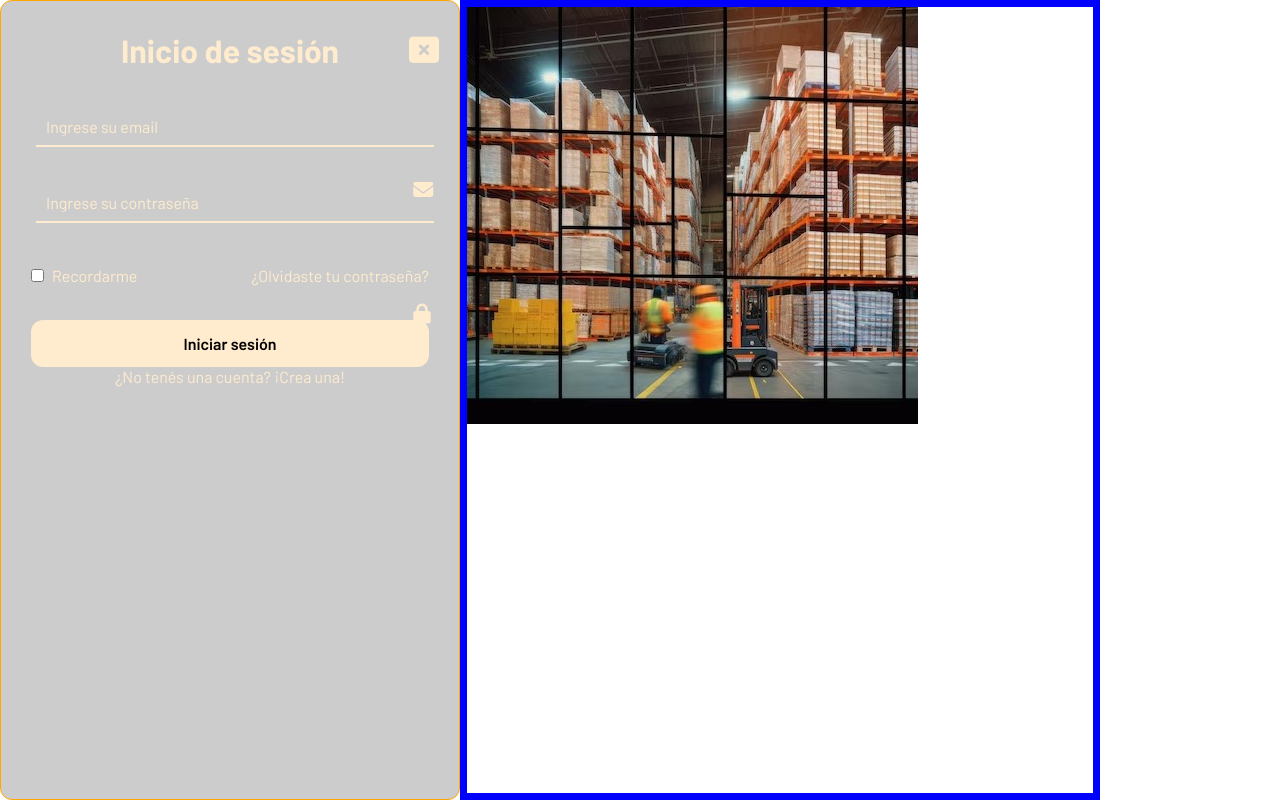
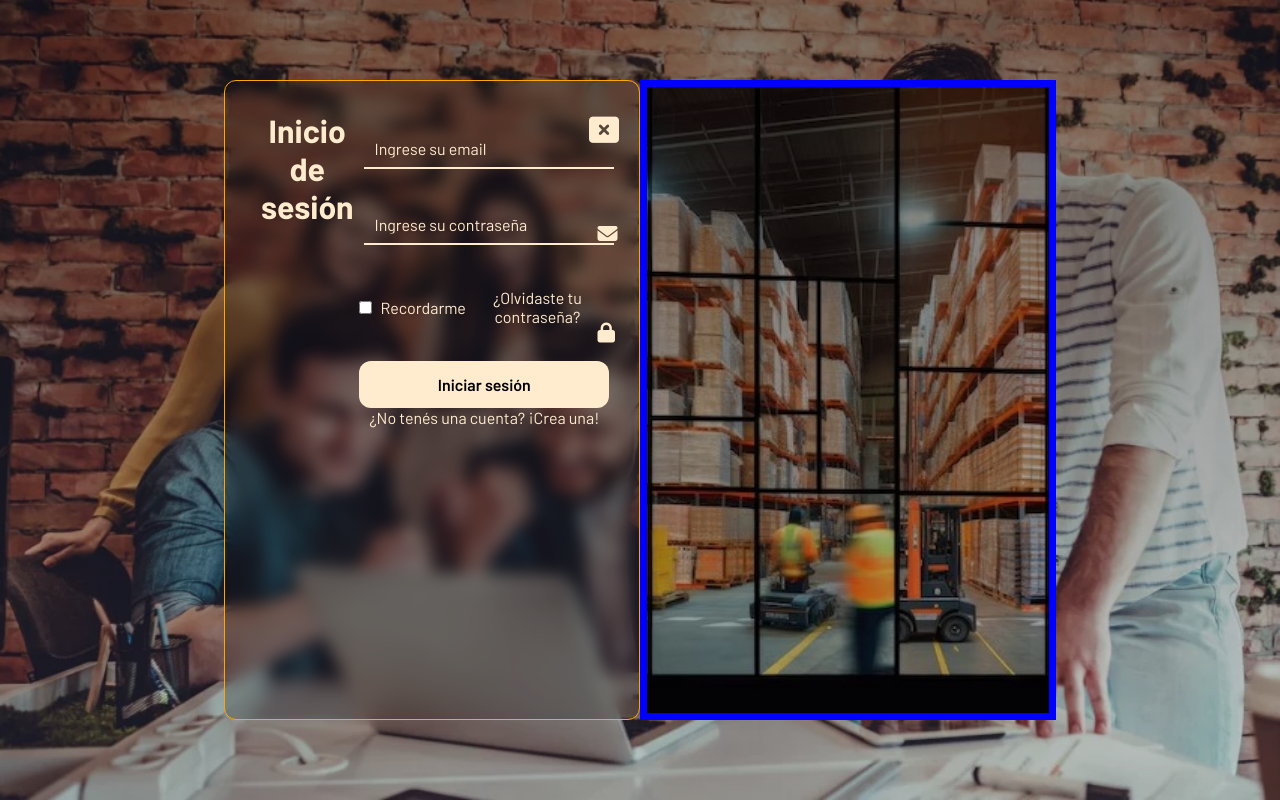
Before and after one commit to Efrazhin/CODE-MC, a Django app: page /Inicio_login in a window 1280 px wide. Run offline with Django 5.2, Linux system fonts and the light colour scheme.

Commit message:
Arreglo de la página de inicio

```diff
--- a/miproyecto_django/miapp_CODEMC/Templates/miapp_CODEMC/inicio_login.html
+++ b/miproyecto_django/miapp_CODEMC/Templates/miapp_CODEMC/inicio_login.html
@@ -16,14 +16,15 @@
     <!-- Contenedor principal de la página -->
     <div class="flex">
         <div class="contenedor">
+            <span class="cerrar-ventana" onclick="rederigir_principal()">
+                <i class="fa-solid fa-rectangle-xmark"></i>
+            </span>
+            <h1>Inicio de sesión</h1>
+
             <!-- Caja que contiene el formulario de inicio de sesión -->
             <div class="form-box-login">
                 <!-- Botón para cerrar el formulario -->
-                <span class="cerrar-ventana" onclick="rederigir_principal()">
-                    <i class="fa-solid fa-rectangle-xmark"></i>
-                </span>
 
-                <h1>Inicio de sesión</h1>
                 <!-- Formulario de inicio de sesión -->
                 <form method="post">
                     <!-- Genera un token CSRF para proteger el formulario contra ataques de falsificación de solicitudes entre sitios -->
@@ -61,7 +62,7 @@
             </div>
         </div>
         <div class="caja_img">
-            <img class="img" src="/static/miapp_CODEMC/imagenes/stock-organizado.jpg">
+
         </div>
     </div>
 
--- a/miproyecto_django/miapp_CODEMC/static/miapp_CODEMC/css-vistas/style-login.css
+++ b/miproyecto_django/miapp_CODEMC/static/miapp_CODEMC/css-vistas/style-login.css
@@ -15,6 +15,9 @@
     justify-content: center; /* Alinea el contenido horizontalmente al centro */
     align-items: center; /* Alinea el contenido verticalmente al centro */
     min-height: 100vh; /* Asegura que el body ocupe al menos el 100% de la altura de la ventana */
+    background: linear-gradient(rgba(0,0,0,0.5), rgba(0,0,0,0.2)), url("/static/miapp_CODEMC/imagenes/trabajo-en-equipo-banner.jpg");
+    background-position: center; /* Centra la imagen de fondo */
+    background-size: cover; /* Asegura que la imagen cubra todo el fondo */
 }
 
 /* Estilo para el fondo del body, con una imagen de fondo y un gradiente */
@@ -23,28 +26,28 @@
     position: absolute; /* Posiciona el fondo en relación al body */
     width: 100%; /* Ancho del fondo igual al del body */
     height: 100%; /* Altura del fondo igual al del body */
-    /*background: linear-gradient(rgba(0,0,0,0.5), rgba(0,0,0,0.2)), url("/static/miapp_CODEMC/imagenes/trabajo-en-equipo-banner.jpg"); /* Gradiente y imagen de fondo */
+     /* Gradiente y imagen de fondo */
+}
+
+.flex{
+    display: flex;
+    width: 65vw;
+    height: 80vh;
+}
+
+.caja_img{
+    flex-basis: 50%;
+    border-color: blue;
+    border-style: solid;
+    border-width: 7px;
+    background: linear-gradient(rgba(0,0,0,0.5), rgba(0,0,0,0.2)), url("/static/miapp_CODEMC/imagenes/stock-organizado.jpg");
     background-position: center; /* Centra la imagen de fondo */
     background-size: cover; /* Asegura que la imagen cubra todo el fondo */
 }
 
-.flex{
-    display: flex;
-
-    width: 100vw;
-    height: 100vh;
-}
-
-.caja_img{
-    border-color: blue;
-    border-style: solid;
-    border-width: 7px;
-    width: 50vw;
-}
 
 .img{
-    object-fit: cover;
-}
+    object-fit: cover;}
 
 
 /* Estilo para el título principal */
@@ -56,7 +59,8 @@
 
 /* Estilo para el contenedor del formulario */
 .contenedor {
-    width: 460px; /* Ancho del contenedor */
+    flex-basis: 50%;
+    display: flex;
     border-radius: 12px; /* Bordes redondeados */
     padding: 30px; /* Espacio interno del contenedor */
     color: blanchedalmond; /* Color del texto */
```
Also changed, not shown: miproyecto_django/miapp_CODEMC/static/miapp_CODEMC/css-vistas/style-register.css (+10 -2 lines).
